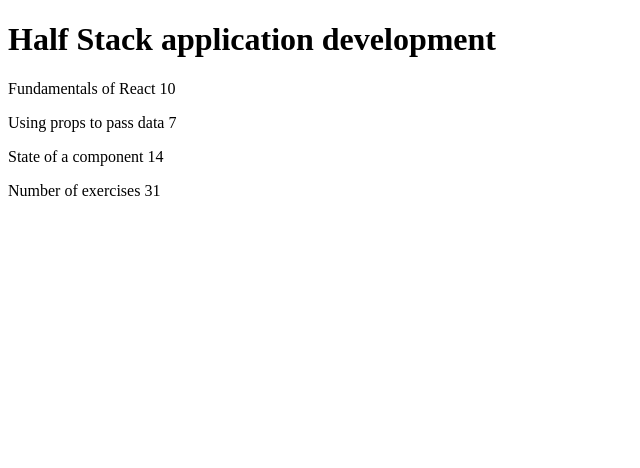
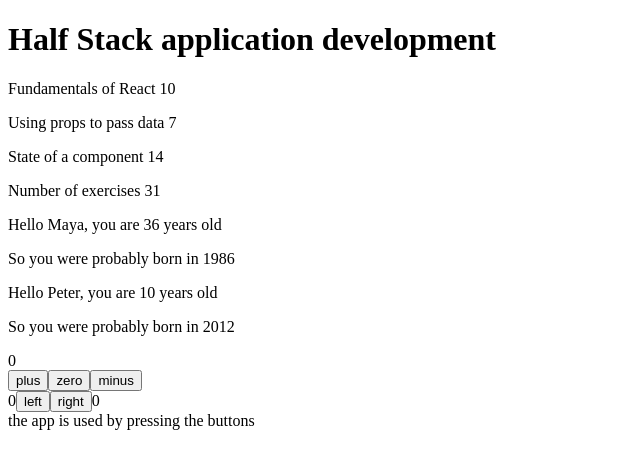
Before and after one commit to elgringo32/react-training-part-2, a React (Create React App) app: page / in a window 1280 px wide. Shown: the top 468 px of the page, without its empty margins (0-640 px from the left). Built offline with nearby package versions, Linux system fonts and the light colour scheme.

Commit message:
added event handling

```diff
--- a/src/App.js
+++ b/src/App.js
@@ -1,3 +1,5 @@
+import { useState } from 'react'
+
 const Header = (props) => {
   return (
     <div>
@@ -31,8 +33,74 @@
     </div>
   )
 }
+const Display = ({counter}) => <div>{counter}</div>
+
+const Button = ({onClick, text}) => (
+    <button onClick={onClick}>
+      {text}
+    </button>
+
+)
+
+const Hello = ({name, age}) => {
+  const bornYear = () => new Date().getFullYear() - age
+
+  return (
+    <div>
+      <p>
+        Hello {name}, you are {age} years old
+      </p>
+      <p>So you were probably born in {bornYear()}</p>
+    </div>
+  )
+}
+
+const History = ({allClicks}) => {
+  if (allClicks.length === 0) {
+    return (
+      <div>
+        the app is used by pressing the buttons
+      </div>
+    )
+  }
+  return (
+    <div>
+      button press history: {allClicks.join(' ')}
+    </div>
+  )
+}
+
+const LeftRight = () => {
+  const [left, setLeft] = useState(0)
+  const [right, setRight] = useState(0)
+  const [allClicks, setAll] = useState([])
+
+  const handleLeftClick = () => {
+    setAll(allClicks.concat('L'))
+    setLeft(left + 1)
+  }
+
+  const handleRightClick = () => {
+    setAll(allClicks.concat('R'))
+    setRight(right + 1)
+  }
+  return (
+    <div>
+    {left}
+    <Button onClick={handleLeftClick} text='left' />
+    <Button onClick={handleRightClick} text='right' />
+    {right}
+    <div>
+    <History allClicks={allClicks} />
+    </div>
+  </div>
+
+  )
+}
 
 const App = () => {
+  const name = 'Peter'
+  const age = 10
   const course = {
     name: 'Half Stack application development',
     parts: [
@@ -50,15 +118,37 @@
       }
     ]
   }
+  const [ counter, setCounter ] = useState(0)
+  const increaseByOne = () => setCounter(counter + 1)
+  const decreaseByOne = () => setCounter(counter - 1)
+  const setToZero = () => setCounter(0)
 
 
 return (
+  <><div>
+    <Header course={course} />
+    <Content parts={course.parts} />
+    <Total parts={course.parts} />
+  </div>
   <div>
-    <Header course={course} />
-    <Content parts={course.parts}/>
-    <Total parts={course.parts}/>
-
+  <Hello name="Maya" age={26 + 10} />
+      <Hello name={name} age={age} />
   </div>
+  <div>
+      <Display counter={counter} />
+      <Button
+        onClick={increaseByOne}
+        text='plus' />
+      <Button
+        onClick={setToZero}
+        text='zero' />
+      <Button
+        onClick={decreaseByOne}
+        text='minus' />
+    </div>
+    <div>
+      <LeftRight />
+      </div></>
 )
 }
 
```
